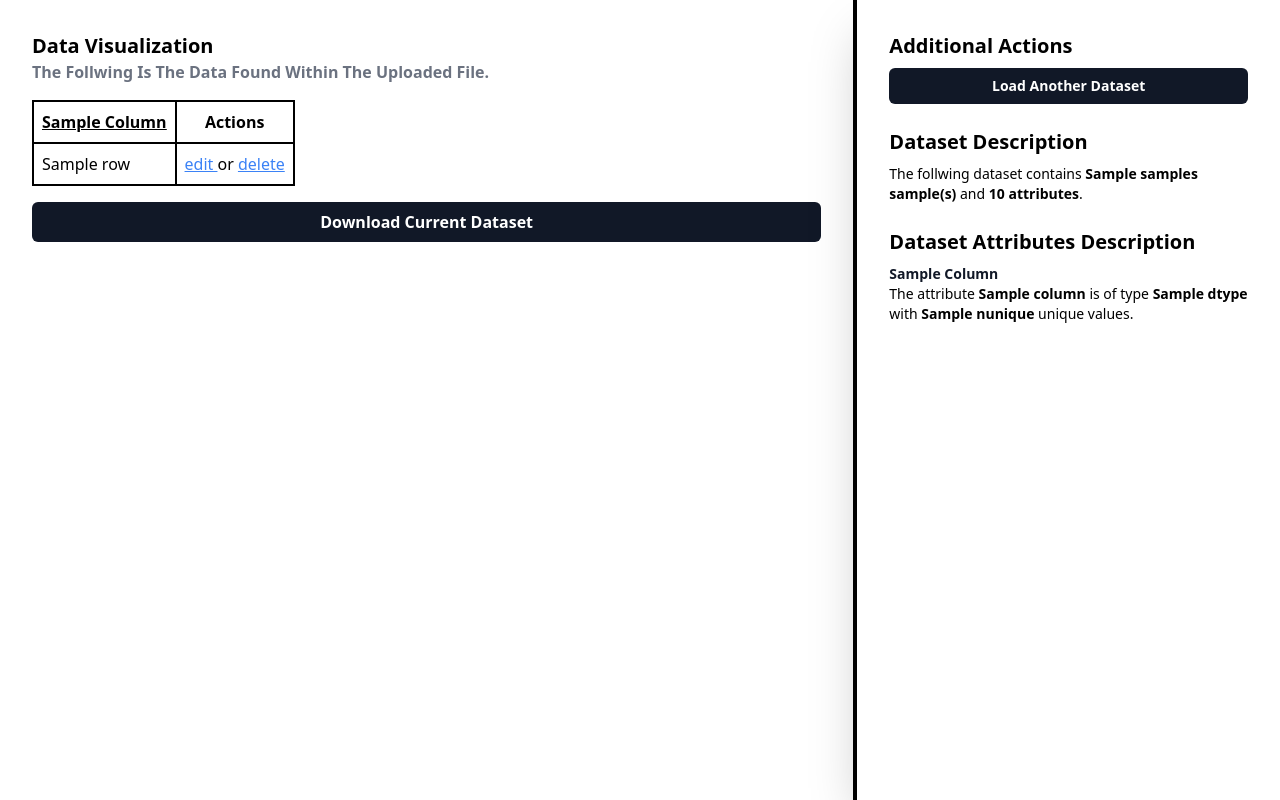
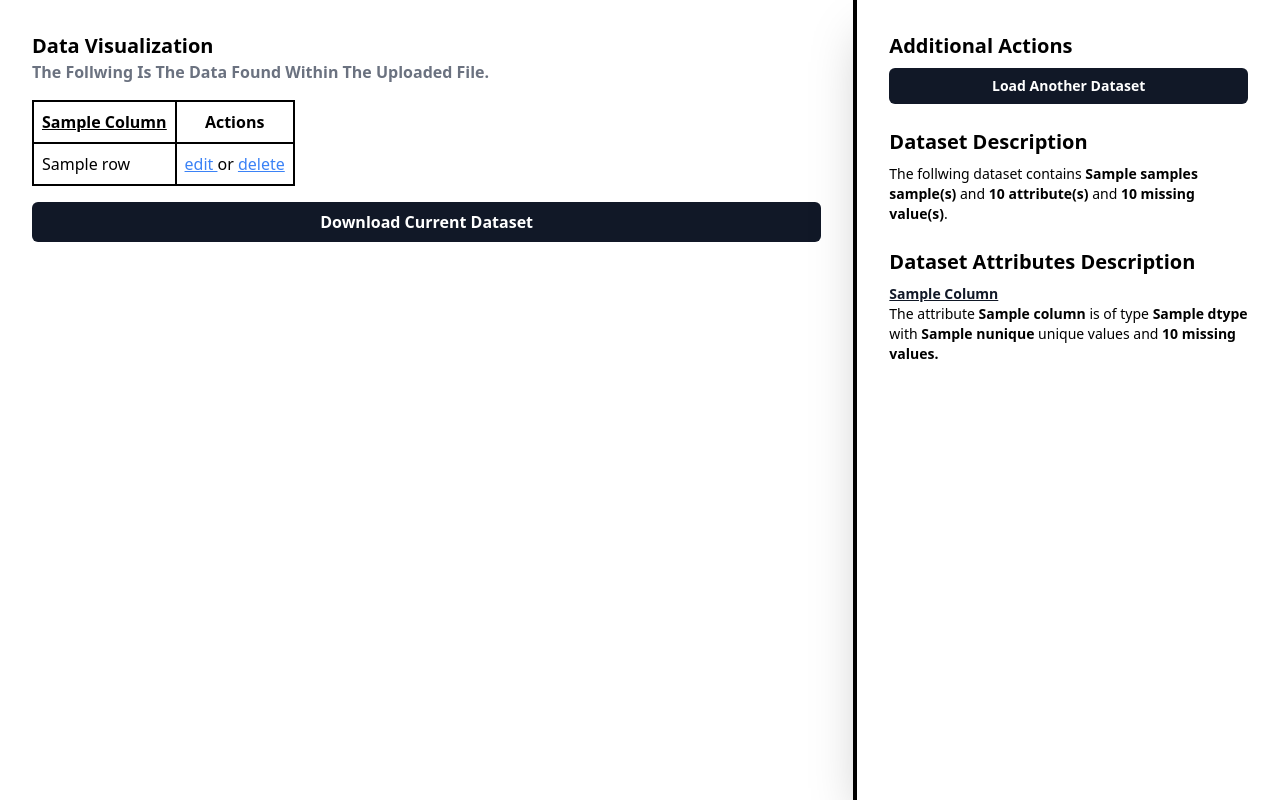
Before and after one commit to mohamedfouadhanani/insight, a Flask app: template templates/dataset.html in a window 1280 px wide. Run offline with Flask 2, Linux system fonts and the light colour scheme; the template is opened without the code that fills it: most values are stand-ins (such as "Sample title", 1, 10 or a date in 2020); parts of the project's set-up code (start-up, migrations or seed data) failed here and were passed over.

Commit message:
ADD: missing values for dataset & each attribute

```diff
--- a/static/stylesheets/outtw.css
+++ b/static/stylesheets/outtw.css
@@ -595,6 +595,14 @@ video {
   grid-template-columns: repeat(4, minmax(0, 1fr));
 }
 
+.flex-col {
+  flex-direction: column;
+}
+
+.content-center {
+  align-content: center;
+}
+
 .items-center {
   align-items: center;
 }
@@ -725,9 +733,9 @@ video {
   text-transform: capitalize;
 }
 
-.text-gray-600 {
+.text-gray-500 {
   --tw-text-opacity: 1;
-  color: rgb(75 85 99 / var(--tw-text-opacity));
+  color: rgb(107 114 128 / var(--tw-text-opacity));
 }
 
 .text-blue-500 {
@@ -745,9 +753,9 @@ video {
   color: rgb(17 24 39 / var(--tw-text-opacity));
 }
 
-.text-gray-500 {
+.text-gray-600 {
   --tw-text-opacity: 1;
-  color: rgb(107 114 128 / var(--tw-text-opacity));
+  color: rgb(75 85 99 / var(--tw-text-opacity));
 }
 
 .underline {
--- a/templates/dataset.html
+++ b/templates/dataset.html
@@ -68,7 +68,10 @@
 			<div>
 				The follwing dataset contains
 				<span class="font-bold">{{ samples }} sample(s)</span> and
-				<span class="font-bold">{{ attributes }} attributes</span>.
+				<span class="font-bold">{{ attributes }} attribute(s)</span> and
+				<span class="font-bold"
+					>{{ dataset.isna().sum().sum() }} missing value(s)</span
+				>.
 			</div>
 		</section>
 		<!-- DESCRIBING THE ATTRIBUTES OF THE DATASET -->
@@ -79,7 +82,7 @@
 			<section class="space-y-2">
 				{% for column, dtype in dtypes.items() %}
 				<div>
-					<h3 class="font-semibold text-gray-900 capitalize text-md">
+					<h3 class="font-semibold text-gray-900 capitalize text-md underline">
 						{{ column.strip() }}
 					</h3>
 					<span class="text-sm">
@@ -87,7 +90,10 @@
 						<span class="font-bold">{{ column.strip() }}</span> is of type
 						<span class="font-bold">{{ dtype }}</span> with
 						<span class="font-bold">{{ dataset[column].nunique() }}</span>
-						unique values.
+						unique values and
+						<span class="font-bold">
+							{{ dataset[column].isna().sum() }} missing values.
+						</span>
 					</span>
 				</div>
 				{% endfor %}
```
Also changed, not shown: dm/analysis.py (+7 -2 lines), static/images/boxplot.png.
